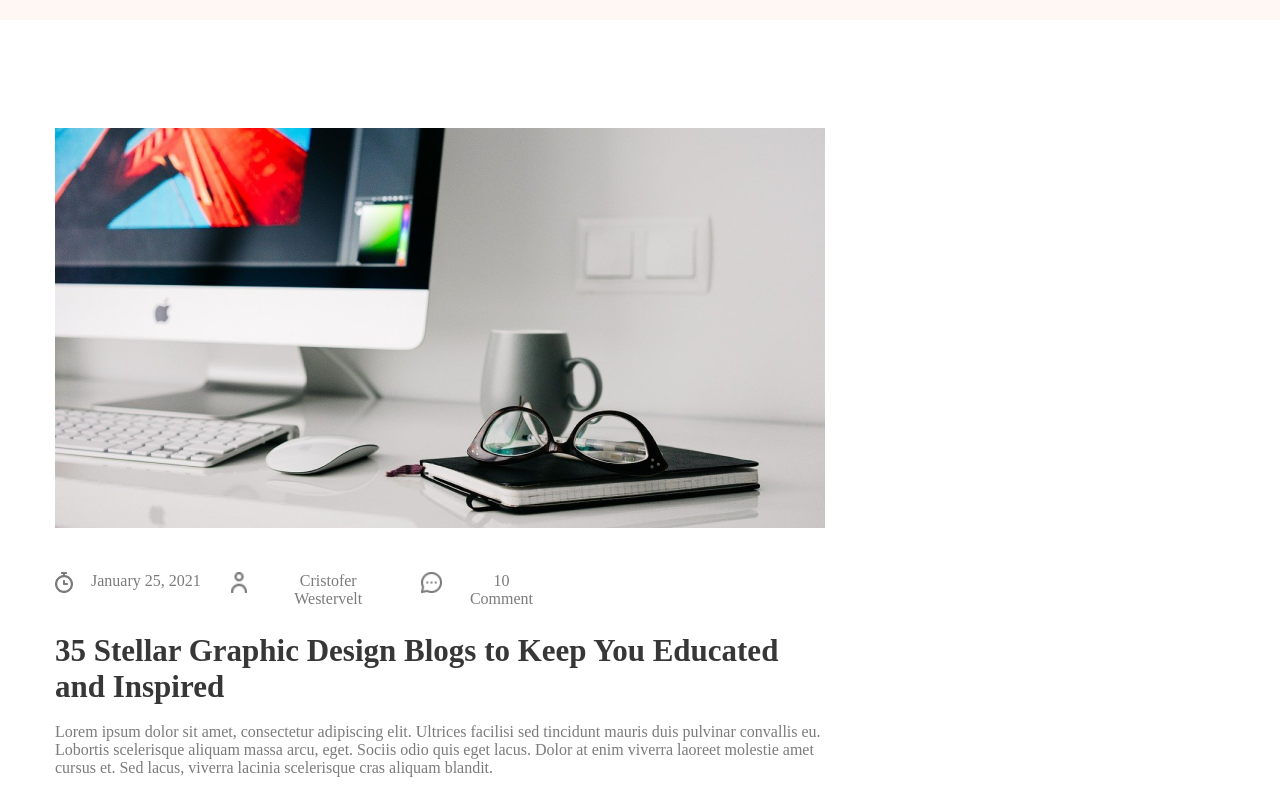
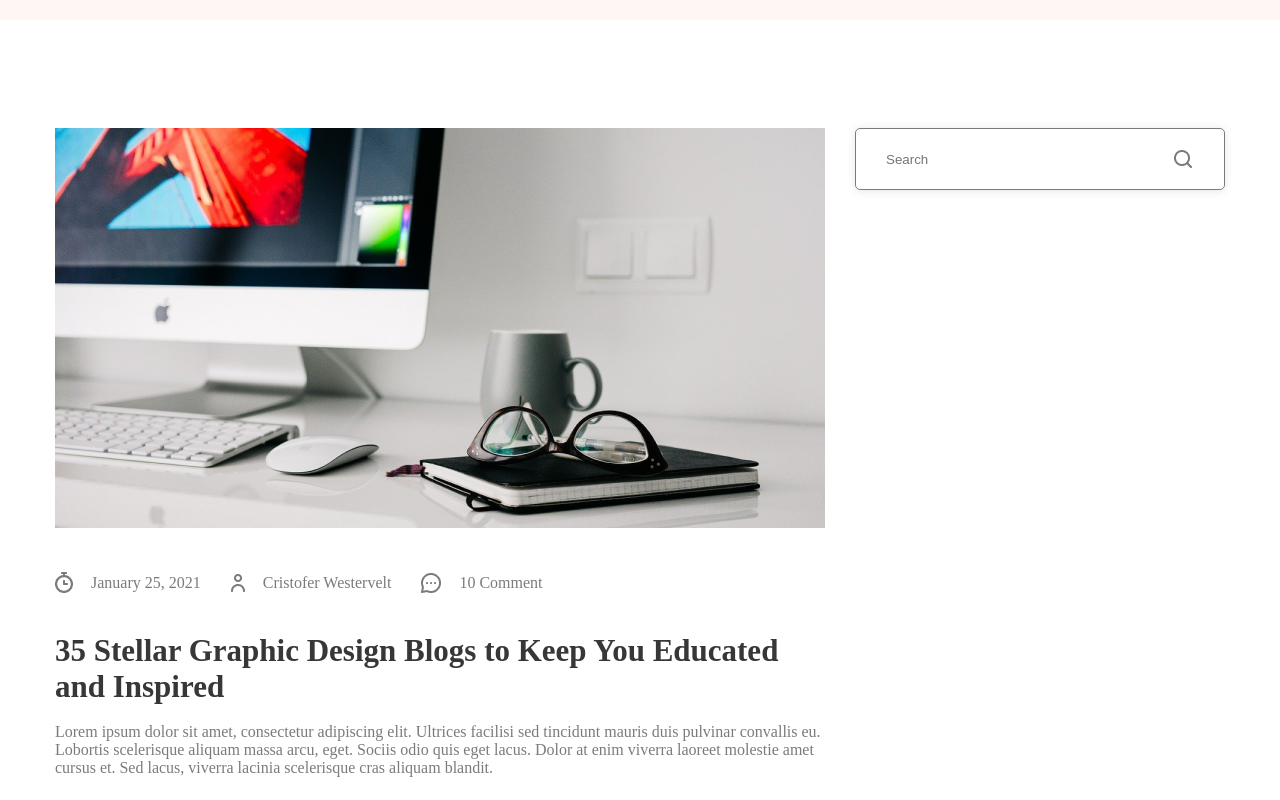
Before and after one commit to glitch-prog/landingTMS, a plain HTML site: page index.html in a window 1280 px wide. Shown: the part 380-1180 px from the top of the page. Drawn offline with Linux system fonts and the light colour scheme; a web font is replaced by a local one.

Commit message:
with navbar_demo

```diff
--- a/index.html
+++ b/index.html
@@ -192,7 +192,12 @@
               <button class="button">Explore more</button>
             </div>
           </div>
-          <div class="blog__navbar"></div>
+          <div class="blog__navbar">
+            <div class="blog__navbar__search">
+              <input type="text" placeholder="Search" />
+              <button class="btn__search"></button>
+            </div>
+          </div>
         </div>
       </section>
     </main>
--- /dev/null
+++ b/scss/components/_blog.scss
@@ -0,0 +1,5 @@
+.blog > .container {
+  display: flex;
+  flex-direction: row;
+  justify-content: space-between;
+}
--- a/scss/components/_blog__posts__card__stat__card.scss
+++ b/scss/components/_blog__posts__card__stat__card.scss
@@ -1,6 +1,8 @@
 .blog__posts__card__stat__card {
+  width: max-content;
   display: flex;
   text-align: center;
+  align-items: center;
 }
 
 .blog__posts__card__stat__card:not(:last-child) {
@@ -10,3 +12,8 @@
 .blog__posts__card__stat__card img {
   margin-right: 18px;
 }
+
+.blog__posts__card__stat__card p {
+  margin: 0;
+  padding: 0;
+}
--- /dev/null
+++ b/scss/components/_blog__search.scss
@@ -0,0 +1,17 @@
+.blog__navbar__search {
+  max-width: 370px;
+  display: flex;
+  flex-direction: row;
+  justify-content: center;
+  align-items: center;
+  border: 1px solid #7b7b7b;
+  border-radius: 5px;
+  padding: 0 30px;
+  box-shadow: 0px 1px 10px rgba(0, 0, 0, 0.1);
+}
+
+.blog__navbar__search input {
+  width: 316px;
+  height: 60px;
+  border: none;
+}
--- /dev/null
+++ b/scss/components/_button__search.scss
@@ -0,0 +1,10 @@
+.btn__search {
+  width: 24px;
+  height: 24px;
+  background-color: transparent;
+  background-image: url('/assets/img/icon__search.png');
+  background-position: center;
+  background-repeat: no-repeat;
+  border: none;
+  cursor: pointer;
+}
--- a/scss/components/_components-dir.scss
+++ b/scss/components/_components-dir.scss
@@ -7,3 +7,6 @@
 @import 'blog__posts__card';
 @import 'blog__posts__card__stat';
 @import 'blog__posts__card__stat__card';
+@import 'button__search';
+@import 'blog';
+@import 'blog__search';
```
Also changed, not shown: assets/img/icon__search.png (added), scss/main.css, 1 other file.
